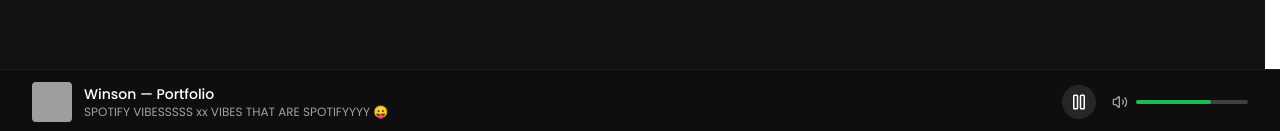
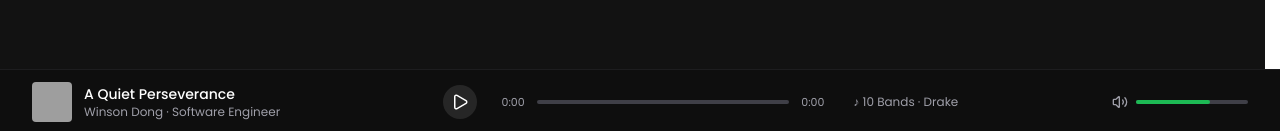
Before and after one commit to w1nsonly/portfolio, a Next.js app: page / in a window 1280 px wide. Shown: the part 666-797 px from the top of the page. Built offline with nearby package versions, Linux system fonts and the light colour scheme; grey boxes are pictures that could not be loaded.

Commit message:
update(ui): adjusted title/subtitle; added in real playable song

```diff
--- a/app/components/layout/NowPlayerBar.tsx
+++ b/app/components/layout/NowPlayerBar.tsx
@@ -1,23 +1,134 @@
 // File: app/components/layout/NowPlayerBar.tsx
 
 "use client";
-import React, { useState } from "react";
-import { Play, Pause, Volume2 } from "lucide-react";
+import React, { useEffect, useRef, useState } from "react";
+import { Play, Pause, Volume2, VolumeX } from "lucide-react";
 import { SPOTIFY_GREEN, TEXT_MUTED } from "@/app/theme/constants";
 import Image from "next/image";
 
+// Drop an audio file at public/audio/now-playing.mp3 — the path stays fixed.
+const TRACK_SRC = "/audio/now-playing.mp3";
+
+function formatTime(seconds: number) {
+  if (!Number.isFinite(seconds) || seconds < 0) return "0:00";
+  const m = Math.floor(seconds / 60);
+  const s = Math.floor(seconds % 60);
+  return `${m}:${s.toString().padStart(2, "0")}`;
+}
+
 export default function NowPlayingBar() {
-  const [playing, setPlaying] = useState(true);
+  const audioRef = useRef<HTMLAudioElement>(null);
+  const volumeTrackRef = useRef<HTMLDivElement>(null);
+  const seekTrackRef = useRef<HTMLDivElement>(null);
+  const [playing, setPlaying] = useState(false);
+  const [volume, setVolume] = useState(0.66);
+  const [currentTime, setCurrentTime] = useState(0);
+  const [duration, setDuration] = useState(0);
+  const draggingRef = useRef<null | "volume" | "seek">(null);
+  const fixingDurationRef = useRef(false);
+
+  // Keep the audio element's volume in sync with state.
+  useEffect(() => {
+    if (audioRef.current) audioRef.current.volume = volume;
+  }, [volume]);
+
+  const togglePlay = () => {
+    const audio = audioRef.current;
+    if (!audio) return;
+    if (audio.paused) {
+      audio
+        .play()
+        .then(() => setPlaying(true))
+        .catch(() => setPlaying(false)); // e.g. no source / autoplay blocked
+    } else {
+      audio.pause();
+      setPlaying(false);
+    }
+  };
+
+  const ratioFromClientX = (clientX: number, el: HTMLDivElement | null) => {
+    if (!el) return 0;
+    const rect = el.getBoundingClientRect();
+    return Math.min(1, Math.max(0, (clientX - rect.left) / rect.width));
+  };
+
+  const setVolumeFromClientX = (clientX: number) => {
+    setVolume(ratioFromClientX(clientX, volumeTrackRef.current));
+  };
+
+  const setSeekFromClientX = (clientX: number) => {
+    const audio = audioRef.current;
+    if (!audio || !duration) return;
+    const t = ratioFromClientX(clientX, seekTrackRef.current) * duration;
+    audio.currentTime = t;
+    setCurrentTime(t);
+  };
+
+  // Shared drag handling for the volume and seek sliders.
+  useEffect(() => {
+    const onMove = (e: PointerEvent) => {
+      if (draggingRef.current === "volume") setVolumeFromClientX(e.clientX);
+      else if (draggingRef.current === "seek") setSeekFromClientX(e.clientX);
+    };
+    const onUp = () => {
+      draggingRef.current = null;
+    };
+    window.addEventListener("pointermove", onMove);
+    window.addEventListener("pointerup", onUp);
+    return () => {
+      window.removeEventListener("pointermove", onMove);
+      window.removeEventListener("pointerup", onUp);
+    };
+    // eslint-disable-next-line react-hooks/exhaustive-deps
+  }, [duration]);
+
+  const muted = volume === 0;
+  const progress = duration ? (currentTime / duration) * 100 : 0;
 
   return (
     <div
       className="fixed bottom-0 inset-x-0 border-t border-zinc-800/60"
       style={{ backgroundColor: "#0e0e0e" }}
     >
+      <audio
+        ref={audioRef}
+        src={TRACK_SRC}
+        loop
+        preload="metadata"
+        onPlay={() => setPlaying(true)}
+        onPause={() => setPlaying(false)}
+        onEnded={() => setPlaying(false)}
+        onLoadedMetadata={(e) => {
+          const audio = e.currentTarget;
+          if (Number.isFinite(audio.duration)) {
+            setDuration(audio.duration);
+          } else {
+            // Some MP3s report Infinity here — nudge the browser to compute
+            // the real length, then reset in the timeupdate below.
+            fixingDurationRef.current = true;
+            audio.currentTime = 1e101;
+          }
+        }}
+        onDurationChange={(e) => {
+          if (Number.isFinite(e.currentTarget.duration))
+            setDuration(e.currentTarget.duration);
+        }}
+        onTimeUpdate={(e) => {
+          const audio = e.currentTarget;
+          if (fixingDurationRef.current) {
+            fixingDurationRef.current = false;
+            setDuration(audio.duration);
+            audio.currentTime = 0;
+            setCurrentTime(0);
+            return;
+          }
+          if (draggingRef.current !== "seek") setCurrentTime(audio.currentTime);
+        }}
+      />
       <div className="mx-auto max-w-7xl px-4 md:px-6 lg:px-8">
-        <div className="h-16 flex items-center justify-between">
-          <div className="flex items-center gap-3 min-w-0">
-            <div className="relative w-10 h-10 rounded overflow-hidden">
+        <div className="h-16 flex items-center justify-between gap-4">
+          <div className="flex items-center gap-3 min-w-0 flex-1">
+            <div className="relative w-10 h-10 rounded overflow-hidden shrink-0">
               <Image
                 src="/designs/album_cover.png"
                 alt="Album cover"
@@ -27,28 +138,111 @@ export default function NowPlayingBar() {
               />
             </div>
             <div className="min-w-0">
-              <p className="text-sm font-medium truncate">Winson — Portfolio</p>
+              <p className="text-sm font-medium truncate">A Quiet Perseverance</p>
               <p className={`${TEXT_MUTED} text-xs truncate`}>
-                SPOTIFY VIBESSSSS xx VIBES THAT ARE SPOTIFYYYY 😛
+                Winson Dong · Software Engineer
               </p>
             </div>
           </div>
-          <div className="flex items-center gap-4">
+
+          {/* Center: play control + seek bar */}
+          <div className="hidden md:flex items-center gap-3 flex-1 max-w-md relative">
             <button
-              onClick={() => setPlaying((p) => !p)}
-              className="rounded-full p-2 bg-white/10 hover:bg-white/20 transition"
+              onClick={togglePlay}
+              className="rounded-full p-2 bg-white/10 hover:bg-white/20 transition shrink-0"
+              aria-label={playing ? "Pause" : "Play"}
+              type="button"
+            >
+              {playing ? <Pause size={18} /> : <Play size={18} />}
+            </button>
+            <span className="text-[11px] tabular-nums text-zinc-400 w-9 text-right shrink-0">
+              {formatTime(currentTime)}
+            </span>
+            <div
+              ref={seekTrackRef}
+              role="slider"
+              aria-label="Seek"
+              aria-valuemin={0}
+              aria-valuemax={Math.round(duration)}
+              aria-valuenow={Math.round(currentTime)}
+              tabIndex={0}
+              onPointerDown={(e) => {
+                draggingRef.current = "seek";
+                setSeekFromClientX(e.clientX);
+              }}
+              onKeyDown={(e) => {
+                const audio = audioRef.current;
+                if (!audio) return;
+                if (e.key === "ArrowRight")
+                  audio.currentTime = Math.min(duration, audio.currentTime + 5);
+                if (e.key === "ArrowLeft")
+                  audio.currentTime = Math.max(0, audio.currentTime - 5);
+              }}
+              className="group flex-1 h-3 flex items-center cursor-pointer touch-none"
+            >
+              <div className="relative w-full h-1 rounded-full bg-zinc-700">
+                <div
+                  className="absolute inset-y-0 left-0 h-1 rounded-full"
+                  style={{ width: `${progress}%`, backgroundColor: SPOTIFY_GREEN }}
+                />
+              </div>
+            </div>
+            <span className="text-[11px] tabular-nums text-zinc-400 w-9 shrink-0">
+              {formatTime(duration)}
+            </span>
+            <span className="hidden lg:inline absolute left-full top-1/2 -translate-y-1/2 ml-4 whitespace-nowrap text-xs text-zinc-400">
+              ♪ 10 Bands · Drake
+            </span>
+          </div>
+
+          <div className="flex items-center gap-4 flex-1 justify-end">
+            {/* Play control for small screens (center section is hidden there) */}
+            <button
+              onClick={togglePlay}
+              className="md:hidden rounded-full p-2 bg-white/10 hover:bg-white/20 transition"
               aria-label={playing ? "Pause" : "Play"}
               type="button"
             >
               {playing ? <Pause size={18} /> : <Play size={18} />}
             </button>
             <div className="hidden sm:flex items-center gap-2 text-zinc-400">
-              <Volume2 size={16} />
-              <div className="w-28 h-1 rounded-full bg-zinc-700">
-                <div
-                  className="w-2/3 h-1 rounded-full"
-                  style={{ backgroundColor: SPOTIFY_GREEN }}
-                />
+              <button
+                onClick={() => setVolume((v) => (v === 0 ? 0.66 : 0))}
+                aria-label={muted ? "Unmute" : "Mute"}
+                type="button"
+                className="hover:text-white transition"
+              >
+                {muted ? <VolumeX size={16} /> : <Volume2 size={16} />}
+              </button>
+              <div
+                ref={volumeTrackRef}
+                role="slider"
+                aria-label="Volume"
+                aria-valuemin={0}
+                aria-valuemax={100}
+                aria-valuenow={Math.round(volume * 100)}
+                tabIndex={0}
+                onPointerDown={(e) => {
+                  draggingRef.current = "volume";
+                  setVolumeFromClientX(e.clientX);
+                }}
+                onKeyDown={(e) => {
+                  if (e.key === "ArrowRight" || e.key === "ArrowUp")
+                    setVolume((v) => Math.min(1, v + 0.05));
+                  if (e.key === "ArrowLeft" || e.key === "ArrowDown")
+                    setVolume((v) => Math.max(0, v - 0.05));
+                }}
+                className="group w-28 h-3 flex items-center cursor-pointer touch-none"
+              >
+                <div className="relative w-full h-1 rounded-full bg-zinc-700">
+                  <div
+                    className="absolute inset-y-0 left-0 h-1 rounded-full"
+                    style={{
+                      width: `${volume * 100}%`,
+                      backgroundColor: SPOTIFY_GREEN,
+                    }}
+                  />
+                </div>
               </div>
             </div>
           </div>
```
Also changed, not shown: 1 other file (tests, documents, lock files or other folders).
